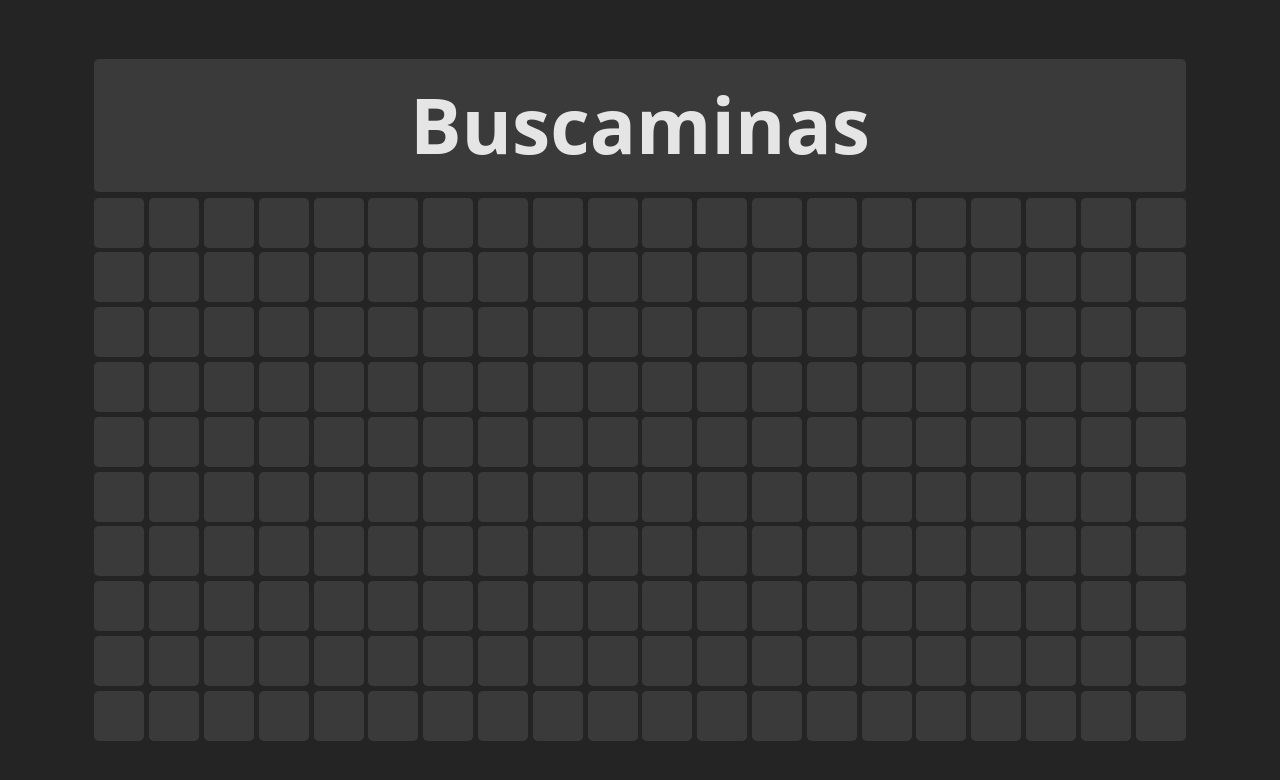
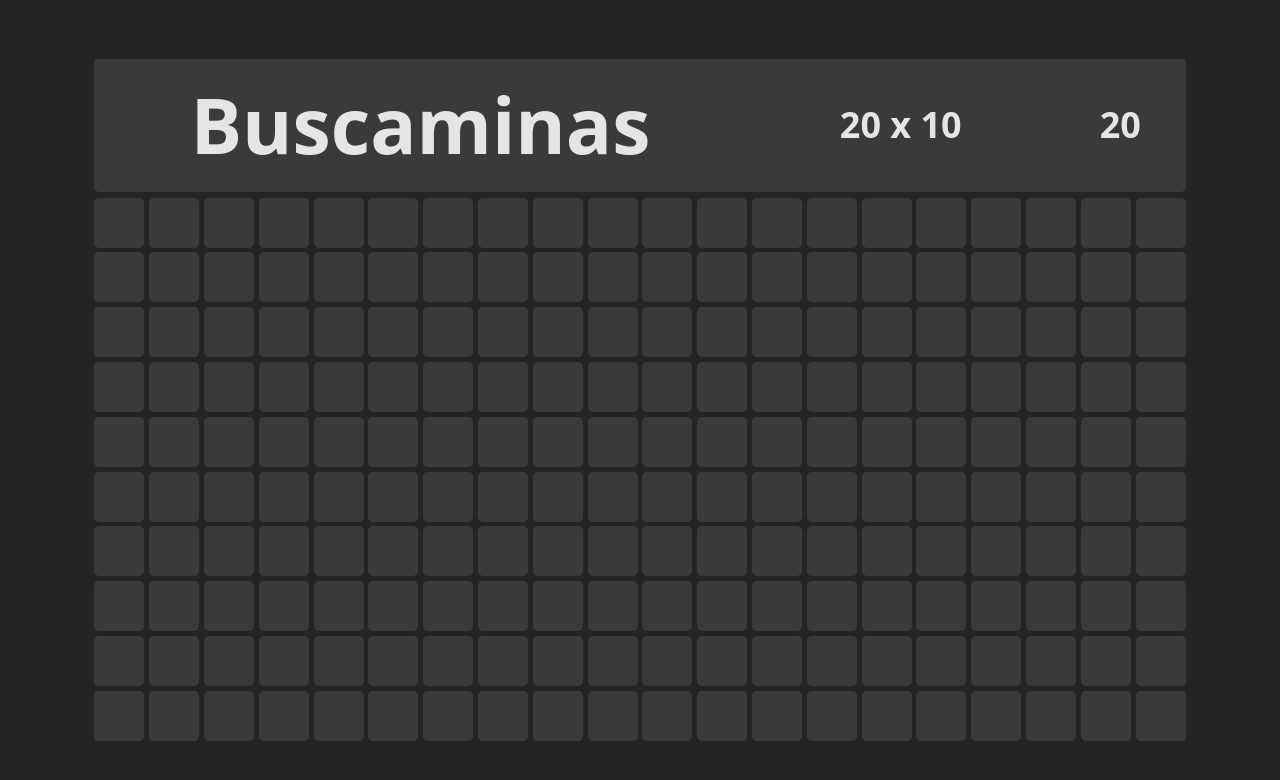
Before and after one commit to javlocan/buscaminas, a React (Vite) app: page / in a window 1280 px wide. Shown: the top 780 px of the page. Built offline with nearby package versions, Linux system fonts and the light colour scheme.

Commit message:
Actually, it doesn't work

```diff
--- a/src/App.css
+++ b/src/App.css
@@ -15,11 +15,14 @@
   background: rgba(255, 255, 255, 0.1);
 }
 .panel {
+  position: relative;
   user-select: none;
   padding-block: 1rem;
-  display: flex;
-  justify-content: center;
-  align-items: center;
+
+  display: grid;
+  grid-template-columns: 5fr 2fr 1fr;
+  place-items: center;
+  gap: 1rem;
 
   width: 100%;
   border-radius: 0.2rem;
--- a/src/App.tsx
+++ b/src/App.tsx
@@ -70,7 +70,7 @@ function App() {
   return (
     <>
       <header>
-        <Panel />
+        <Panel settings={settings} />
       </header>
       <main className="board">
         {board.map((cellValue, index) => (
--- a/src/components/Panel.tsx
+++ b/src/components/Panel.tsx
@@ -1,7 +1,20 @@
-export const Panel = () => {
+interface Props {
+  settings: Settings;
+}
+interface Settings {
+  rows: number;
+  cols: number;
+  mines: number;
+}
+export const Panel = (props: Props) => {
+  const { settings } = props;
   return (
     <div className="panel">
       <h1>Buscaminas</h1>
+      <h2>
+        {settings.cols} x {settings.rows}
+      </h2>
+      <h2>{settings.mines}</h2>
     </div>
   );
 };
```
